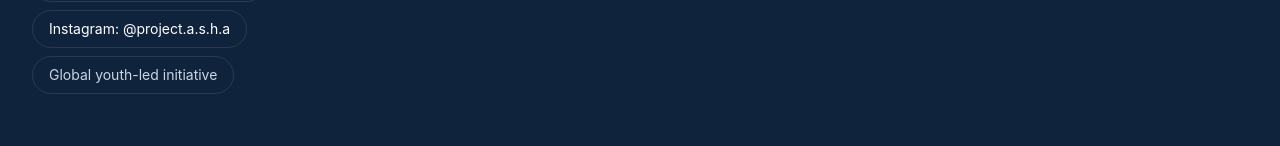
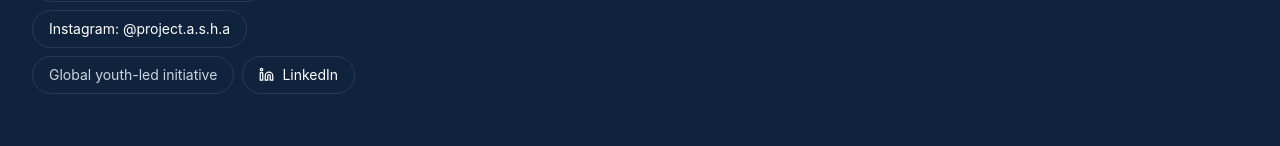
Before and after one commit to Moksh-dev/project-asha, a Next.js app: page /team in a window 1280 px wide. Shown: the part 5999-6145 px from the top of the page. Built offline with nearby package versions, Linux system fonts and the light colour scheme.

Commit message:
linkedin link

```diff
--- a/app/layout.tsx
+++ b/app/layout.tsx
@@ -1,4 +1,5 @@
 import type { Metadata } from "next";
+import { Analytics } from "@vercel/analytics/next";
 
 import "./globals.css";
 
@@ -21,6 +22,7 @@ export default function RootLayout({
     >
       <body>
         {children}
+        <Analytics />
       </body>
     </html>
   );
--- a/components/v2/PublicShell.tsx
+++ b/components/v2/PublicShell.tsx
@@ -3,7 +3,7 @@
 import Link from "next/link";
 import { usePathname } from "next/navigation";
 import Image from "next/image";
-import { Menu, Search, X } from "lucide-react";
+import { Linkedin, Menu, Search, X } from "lucide-react";
 import { useState } from "react";
 import { contactDetails, footerColumns, getCurrentYear, navLinks } from "./data";
 
@@ -98,6 +98,7 @@ export function PublicFooter() {
           </div>
           <div className="mt-8 flex flex-wrap gap-2">
             {contactDetails.map((detail) => detail.startsWith("Instagram:") ? <a key={detail} href="https://www.instagram.com/project.a.s.h.a/?hl=en" target="_blank" rel="noreferrer" className="rounded-full border border-white/10 px-4 py-2 text-sm text-slate-300 transition hover:border-white/30 hover:text-white">{detail}</a> : <span key={detail} className="rounded-full border border-white/10 px-4 py-2 text-sm text-slate-300">{detail}</span>)}
+            <a href="https://www.linkedin.com/company/project-a-s-h-a" target="_blank" rel="noreferrer" className="inline-flex items-center gap-2 rounded-full border border-white/10 px-4 py-2 text-sm text-slate-300 transition hover:border-white/30 hover:text-white"><Linkedin size={15} /> LinkedIn</a>
           </div>
         </div>
         {footerColumns.map((column) => (
--- a/package.json
+++ b/package.json
@@ -12,6 +12,7 @@
     "@radix-ui/react-icons": "^1.3.2",
     "@radix-ui/react-slot": "^1.3.0",
     "@supabase/supabase-js": "^2.110.0",
+    "@vercel/analytics": "^2.0.1",
     "class-variance-authority": "^0.7.1",
     "clsx": "^2.1.1",
     "framer-motion": "^12.42.2",
```
Also changed, not shown: 2 other files (tests, documents, lock files or other folders).
